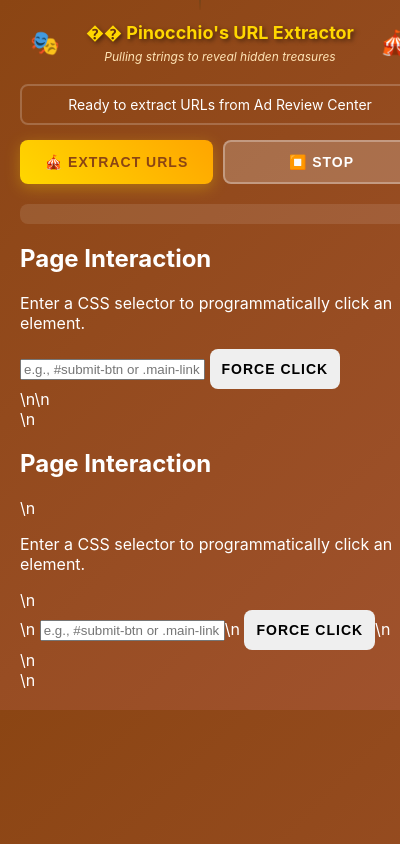
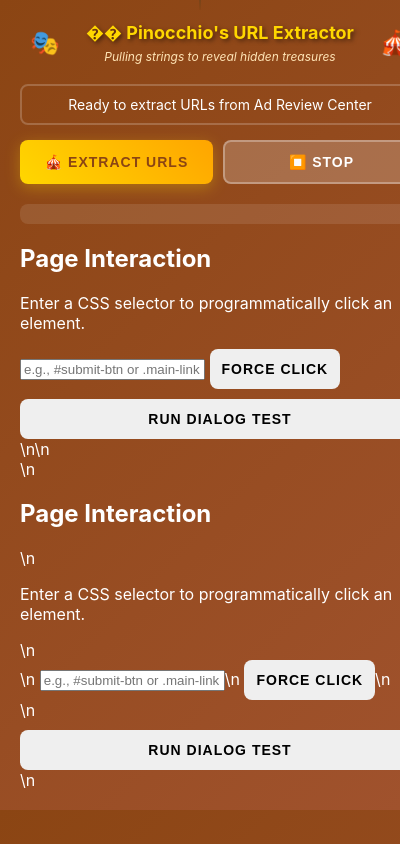
Before and after one commit to Markuscarter/ad-manager-url-extractor-pinocchio, a browser extension: page Chrome Extension/popup.html in a window 400 px wide. Shown: the top 844 px of the page. Drawn offline with Linux system fonts and the light colour scheme.

Commit message:
feat: Add dialog test feature

```diff
--- a/Chrome Extension/popup.html
+++ b/Chrome Extension/popup.html
@@ -230,8 +230,12 @@
         <button id="forceClickBtn" class="btn btn-secondary">Force Click</button>
       </div>
       <div id="clickStatus" class="status-message"></div>
+      <button id="testDialogBtn" class="btn btn-secondary" style="margin-top: 10px; width: 100%;">Run Dialog Test</button>
+
     </div>
-    <div class="separator"></div>\n\n    <div class="interaction-container">\n      <h2 class="interaction-title">Page Interaction</h2>\n      <p class="interaction-description">Enter a CSS selector to programmatically click an element.</p>\n      <div class="input-group">\n        <input type="text" id="selectorInput" class="selector-input" placeholder="e.g., #submit-btn or .main-link">\n        <button id="forceClickBtn" class="btn btn-secondary">Force Click</button>\n      </div>\n      <div id="clickStatus" class="status-message"></div>\n    </div>
+    <div class="separator"></div>\n\n    <div class="interaction-container">\n      <h2 class="interaction-title">Page Interaction</h2>\n      <p class="interaction-description">Enter a CSS selector to programmatically click an element.</p>\n      <div class="input-group">\n        <input type="text" id="selectorInput" class="selector-input" placeholder="e.g., #submit-btn or .main-link">\n        <button id="forceClickBtn" class="btn btn-secondary">Force Click</button>\n      </div>\n      <div id="clickStatus" class="status-message"></div>
+      <button id="testDialogBtn" class="btn btn-secondary" style="margin-top: 10px; width: 100%;">Run Dialog Test</button>
+\n    </div>
     <div class="export-controls" id="exportControls" style="display: none;">
         <button id="copyAllBtn" class="secondary">📋 Copy All</button>
         <button id="exportCsvBtn" class="secondary">📊 Export CSV</button>
```
Also changed, not shown: chrome-extension/popup.html (+5 -1 lines), tmp.html (added).
